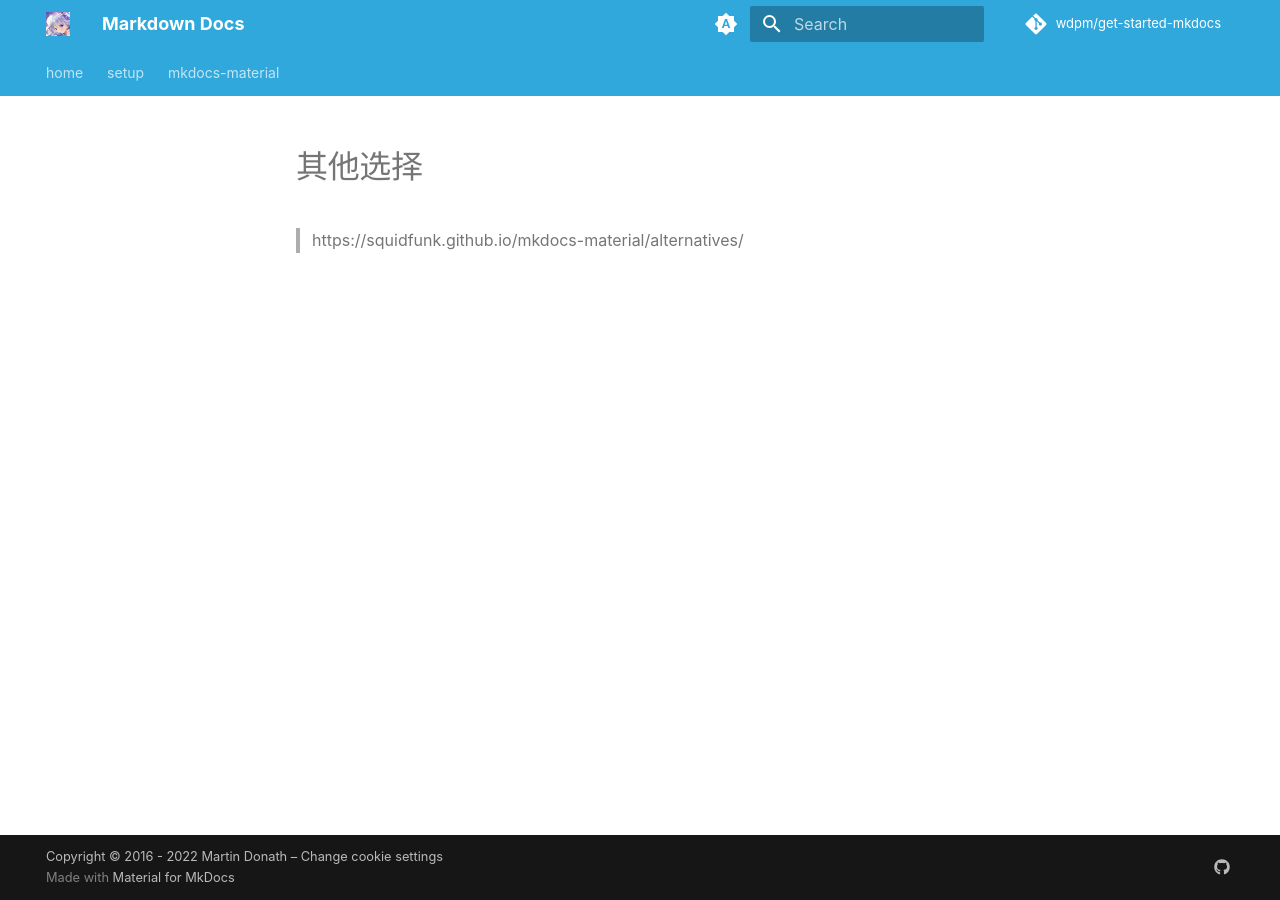
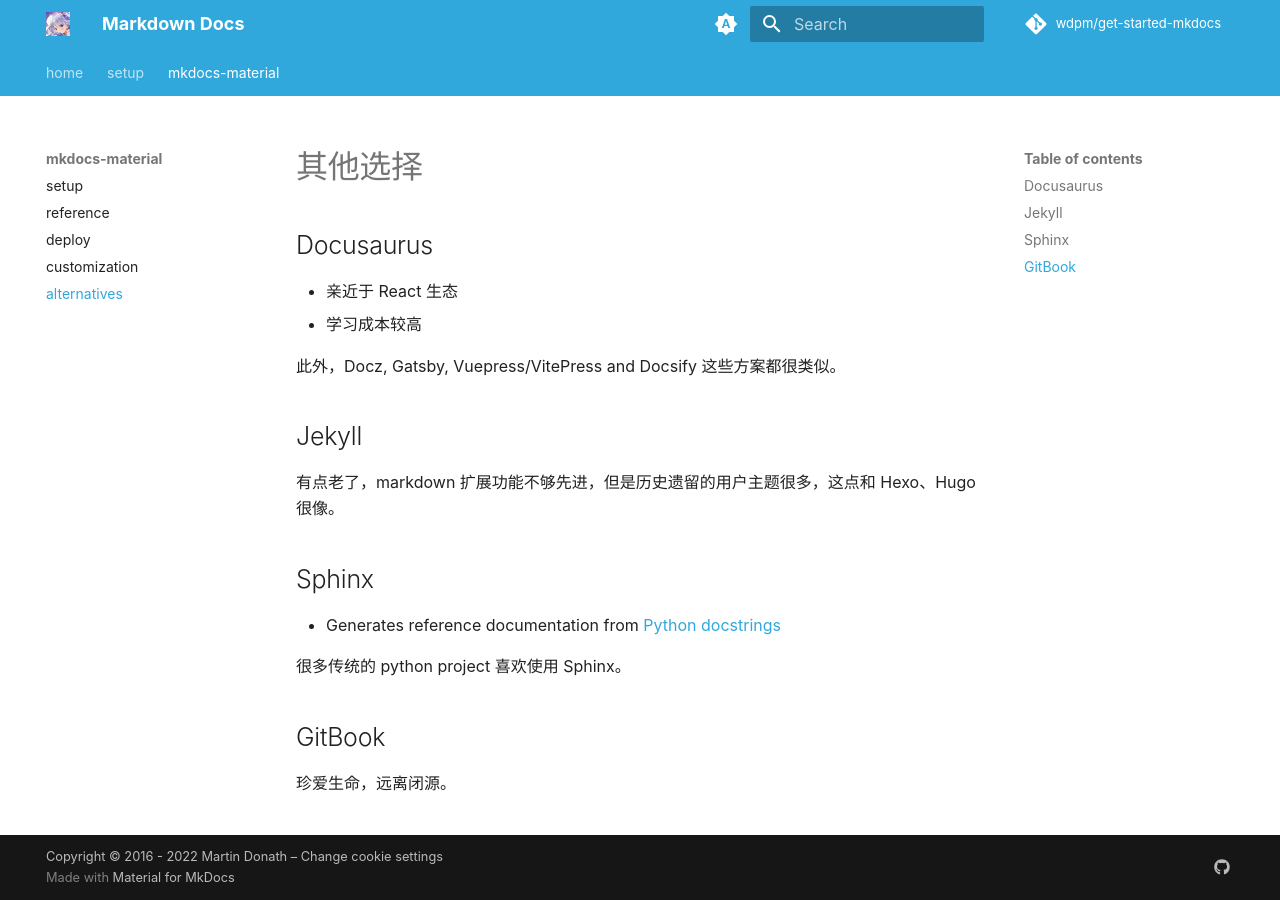
Before and after one commit to wdpm/get-started-mkdocs, an MkDocs documentation site: the page built from docs/mkdocs-material/alternatives.md, in a window 1280 px wide. Built offline with MkDocs 1.6.1 and Material for MkDocs 9.7.7, drawn with Linux system fonts in a browser that asks for light colours; some web fonts are replaced; plug-ins that fetch from the network failed and are left out; comment, search, counter and statistics services are not loaded; the version menu is left out.

Commit message:
docs: mark todo

```diff
--- a/docs/mkdocs-material/alternatives.md
+++ b/docs/mkdocs-material/alternatives.md
@@ -1,2 +1,22 @@
 # 其他选择
-> https://squidfunk.github.io/mkdocs-material/alternatives/
+
+## Docusaurus
+
+- 亲近于 React 生态
+- 学习成本较高
+
+此外，Docz, Gatsby, Vuepress/VitePress and Docsify 这些方案都很类似。
+
+## Jekyll
+
+有点老了，markdown 扩展功能不够先进，但是历史遗留的用户主题很多，这点和 Hexo、Hugo 很像。
+
+## Sphinx
+
+- Generates reference documentation from [Python docstrings](https://www.python.org/dev/peps/pep-0257/)
+
+很多传统的 python project 喜欢使用 Sphinx。
+
+## GitBook
+
+珍爱生命，远离闭源。
--- a/mkdocs.yml
+++ b/mkdocs.yml
@@ -21,6 +21,7 @@
       - reference: mkdocs-material/reference.md
       - deploy: mkdocs-material/deploy.md
       - customization: mkdocs-material/customization.md
+      - alternatives: mkdocs-material/alternatives.md
 
 extra_css:
   - stylesheets/extra.css
```
Also changed, not shown: docs/index.md (+3 -0 lines).
